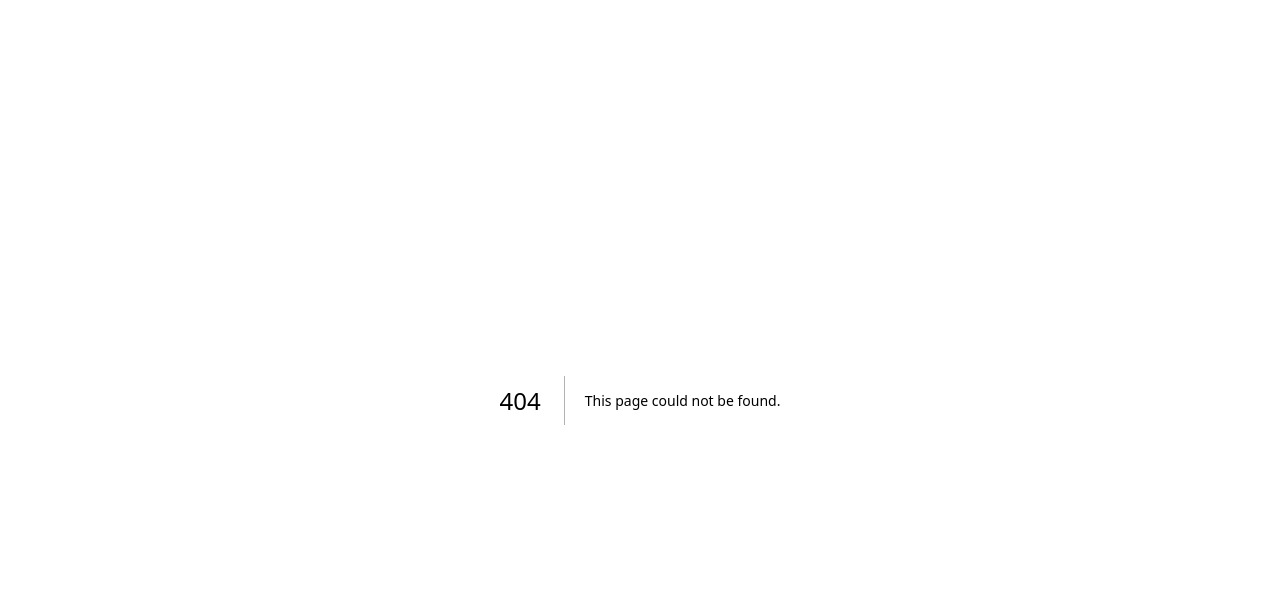
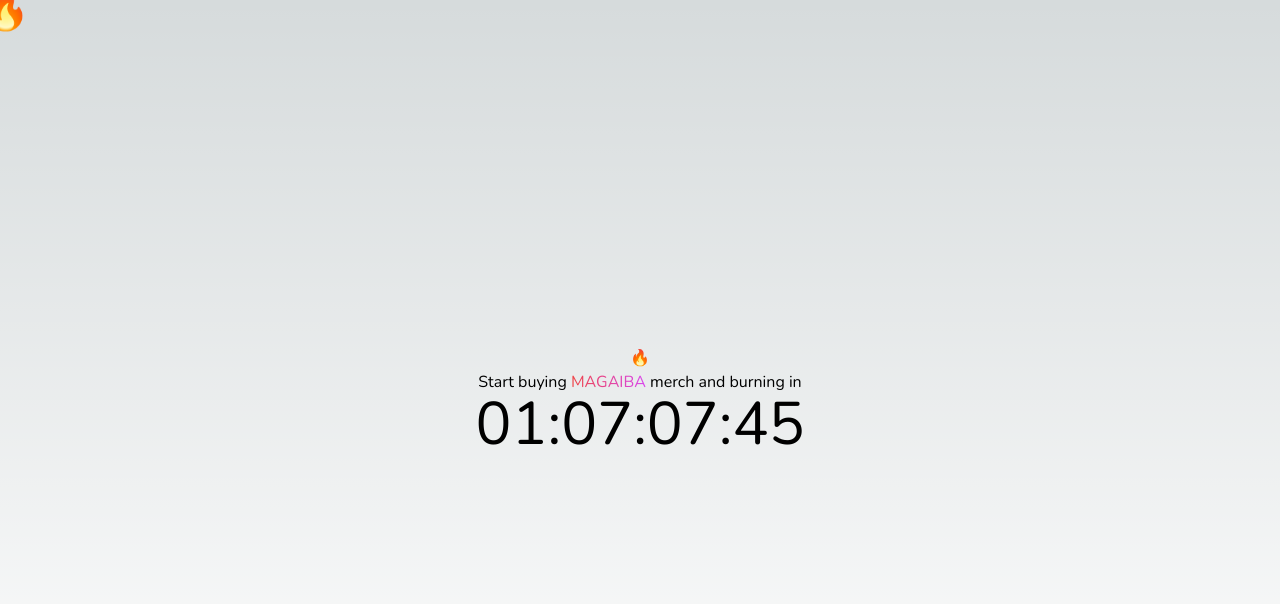
Before and after one commit to ManuLpz4/magaiba-index, a Next.js app: page /shop in a window 1280 px wide. Before the commit this address had no page. Shown: the top 604 px of the page. Built offline with nearby package versions, Linux system fonts and the light colour scheme.

Commit message:
Add burn shop countdown

```diff
--- a/package.json
+++ b/package.json
@@ -11,6 +11,7 @@
   "dependencies": {
     "next": "14.1.3",
     "react": "^18",
+    "react-countdown": "^2.3.5",
     "react-d3-speedometer": "^2.2.1",
     "react-dom": "^18"
   },
--- a/src/app/layout.tsx
+++ b/src/app/layout.tsx
@@ -1,8 +1,8 @@
 import type { Metadata } from "next";
-import { Inter } from "next/font/google";
+import { Nunito } from "next/font/google";
 import "./globals.css";
 
-const inter = Inter({ subsets: ["latin"] });
+const nunito = Nunito({ subsets: ["latin"] });
 
 export const metadata: Metadata = {
   title: "Magaiba Gentleness Index",
@@ -17,7 +17,7 @@
   return (
     <html lang="en">
       <link rel="icon" href="/images/favicon.jpeg" sizes="any" />
-      <body className={inter.className}>{children}</body>
+      <body className={nunito.className}>{children}</body>
     </html>
   );
 }
--- a/src/app/page.tsx
+++ b/src/app/page.tsx
@@ -4,6 +4,7 @@
 
 import { useGentlenessIndex } from "@magaiba-index/hooks/useGentleIndex";
 import { useMagaibaRadio } from "@magaiba-index/hooks/useMagaibaRadio";
+import Link from "next/link";
 import { useEffect, useState } from "react";
 
 export default function App() {
@@ -23,7 +24,8 @@
 
   return (
     <main className="flex min-h-screen flex-col items-center justify-center p-24">
-      <section className="flex flex-col gap-10 justify-center items-center border-b border-gray-300 bg-gradient-to-b from-zinc-200 pb-6 pt-8 backdrop-blur-2xl dark:border-neutral-800 dark:from-inherit  rounded-xl border bg-gray-200 p-4 dark:bg-zinc-800/30">
+      <div className="grid grid-cols-1 xl:grid-cols-3 gap-4">
+        <section className="flex flex-col gap-10 justify-center items-center border-b border-gray-300 bg-gradient-to-b from-zinc-200 pb-6 pt-8 backdrop-blur-2xl dark:border-neutral-800 dark:from-inherit  rounded-xl border p-4 bg-zinc-800/30">
           <p className="text-center">
             <b className="bg-gradient-to-r from-red-500 to-fuchsia-500 inline-block text-transparent bg-clip-text text-4xl">
               Magaiba
@@ -50,6 +52,28 @@
             {isPlaying ? "⏸︎" : "▶️"}
           </div>
         </section>
+        <section className="flex flex-col gap-8 border-b col-span-1 xl:col-span-2 border-gray-300 bg-gradient-to-b from-zinc-200 pb-6 pt-8 backdrop-blur-2xl dark:border-neutral-800 dark:from-inherit rounded-xl border bg-gray-200 p-4 dark:bg-zinc-800/30 text-black dark:text-white">
+          <div className="flex flex-row gap-2 items-center">
+            <span className="text-6xl">🔥</span>
+            <div className="flex flex-col">
+              <p className="text-xl">
+                <b>MAGAIBA</b> burnt
+              </p>
+              <p className="text-4xl">0</p>
+            </div>
+          </div>
+          <p>
+            For every purchase we will burn the earnings amount in MAGAIBA
+            tokens.
+          </p>
+          <Link
+            className="bg-gradient-to-r from-red-500 to-fuchsia-500 border font-bold border-gray-300 focus:outline-none hover:bg-gray-100 focus:ring-4 focus:ring-gray-100 rounded-full text-sm px-5 py-2.5 me-2 mb-2 dark:bg-gray-800 text-white dark:border-gray-600 dark:hover:bg-gray-700 dark:hover:border-gray-600 dark:focus:ring-gray-700"
+            href={"/shop"}
+          >
+            🔥 Buy merch and burn MAGAIBA
+          </Link>
+        </section>
+      </div>
       <br />
       <p className="text-center">
         Crafted with love by{" "}
--- /dev/null
+++ b/src/app/shop/page.tsx
@@ -0,0 +1,24 @@
+"use client";
+
+import Countdown from "react-countdown";
+
+import { BurnMouse } from "@magaiba-index/components/BurnMouse";
+
+export default function Shop() {
+  return (
+    <>
+      <BurnMouse />
+      <main className="flex min-h-screen flex-col items-center justify-center p-24 text-center">
+        🔥
+        <p className="">
+          Start buying{" "}
+          <span className="bg-gradient-to-r from-red-500 to-fuchsia-500 inline-block text-transparent bg-clip-text">
+            MAGAIBA
+          </span>{" "}
+          merch and burning in
+        </p>
+        <Countdown date={Date.parse("2024-03-13 12:00")} className="text-6xl" />
+      </main>
+    </>
+  );
+}
--- /dev/null
+++ b/src/components/BurnMouse.tsx
@@ -0,0 +1,34 @@
+import { useEffect, useState } from "react";
+
+export const BurnMouse = () => {
+  const [position, setPosition] = useState({ x: 0, y: 0 });
+
+  useEffect(() => {
+    const handleMove = (event: any) => {
+      const { clientX, clientY } = event;
+      setPosition({ x: clientX, y: clientY });
+    };
+
+    window.addEventListener("pointermove", handleMove);
+
+    return () => {
+      window.removeEventListener("pointermove", handleMove);
+    };
+  }, []);
+
+  return (
+    <span
+      style={{
+        position: "absolute",
+        pointerEvents: "none",
+        left: -20,
+        top: -20,
+        cursor: "none",
+        fontSize: 40,
+        transform: `translate(${position.x}px, ${position.y}px)`,
+      }}
+    >
+      🔥
+    </span>
+  );
+};
```
Also changed, not shown: 1 other file (tests, documents, lock files or other folders). Lines whose indentation alone changed are shown as unchanged.
